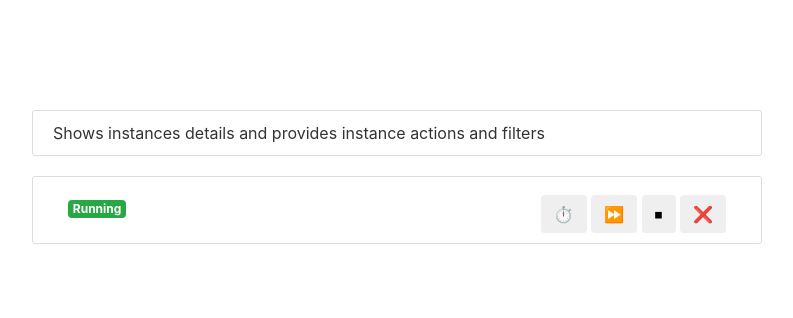
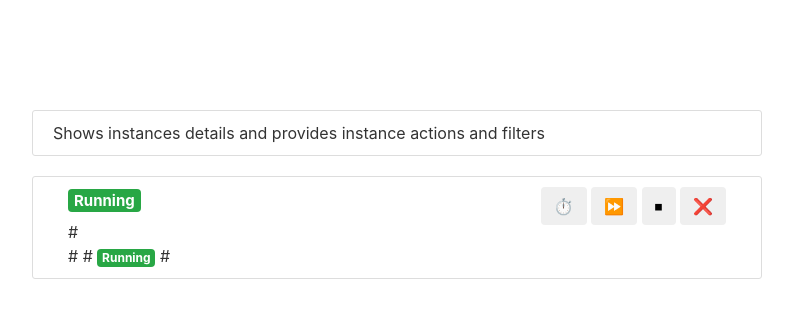
Before and after one commit to GoddessDianaPub/kandula-app, a Flask app: template app/templates/instances.html in a window 1280 px wide. Shown: the part 86-404 px from the top of the page, without its empty margins (53-846 px from the left). Run offline with Flask 3, Linux system fonts and the light colour scheme; the template is opened without the code that fills it: most values are stand-ins (such as "Sample title", 1, 10 or a date in 2020); parts of the project's set-up code (start-up, migrations or seed data) failed here and were passed over; some libraries are stand-ins or nearby versions.

Commit message:
changed instance.State == running location

```diff
--- a/app/templates/instances.html
+++ b/app/templates/instances.html
@@ -34,7 +34,7 @@
 
                             </form>
                         </div>
-                        <h4 class="panel-title">
+                        <h5 class="panel-title">
                             <a data-toggle="collapse" href="#{{ instance.Id }}">
                                 {% if (instance.Tags is defined) and instance.Tags %}
                                     {% for tag in instance.Tags %}
@@ -45,14 +45,19 @@
                                 {% else %}
                                     {{ instance.Id }}
                                 {% endif %}
+                                {% if instance.State == "running" %}
+                                    <span class="badge badge-success">Running</span>
+                                {% else %}
+                                    <span class="badge badge-danger">{{ instance.State }}</span>
+                                {% endif %}
                             </a>
-                        </h4>
-                        <div class="d-block">
-                            {% if instance.State == "running" %}
-                                <span class="badge badge-success">Running</span>
-                            {% else %}
-                                <span class="badge badge-danger">{{ instance.State }}</span>
-                            {% endif %}
+                        </h5>
+#                        <div class="d-block">
+#                            {% if instance.State == "running" %}
+#                                <span class="badge badge-success">Running</span>
+#                            {% else %}
+#                                <span class="badge badge-danger">{{ instance.State }}</span>
+#                            {% endif %}
                     </div>
                     <div id="{{ instance.Id }}" class="panel-collapse collapse">
                         <div class="panel-body p-3 mb-2 bg-light text-dark">
```
